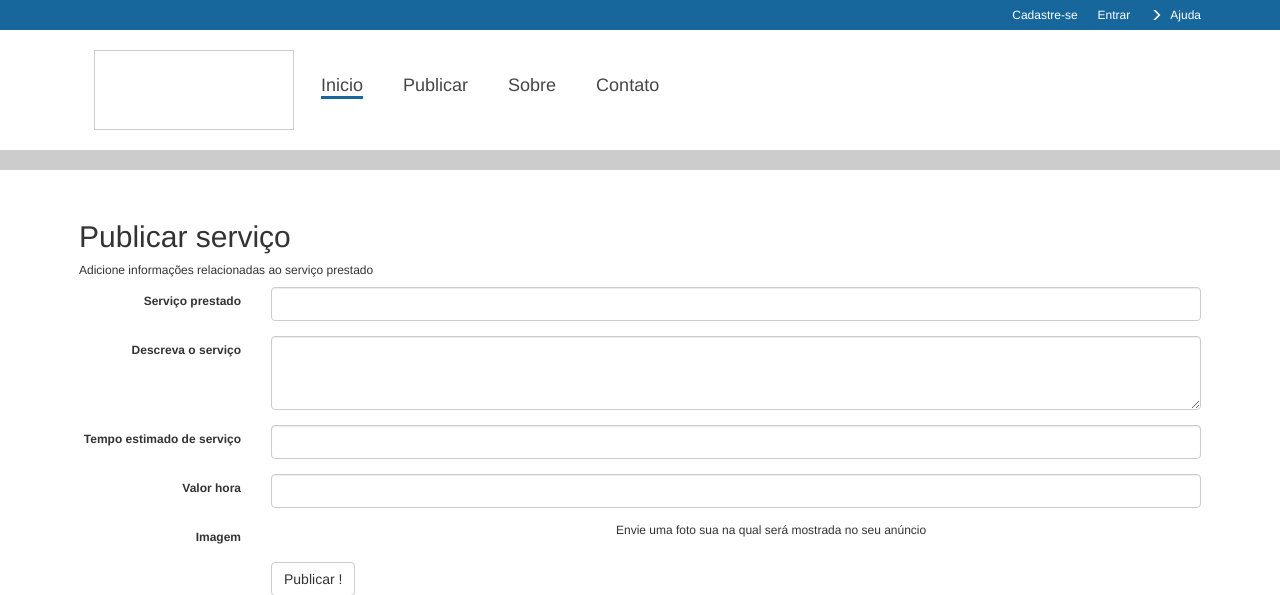
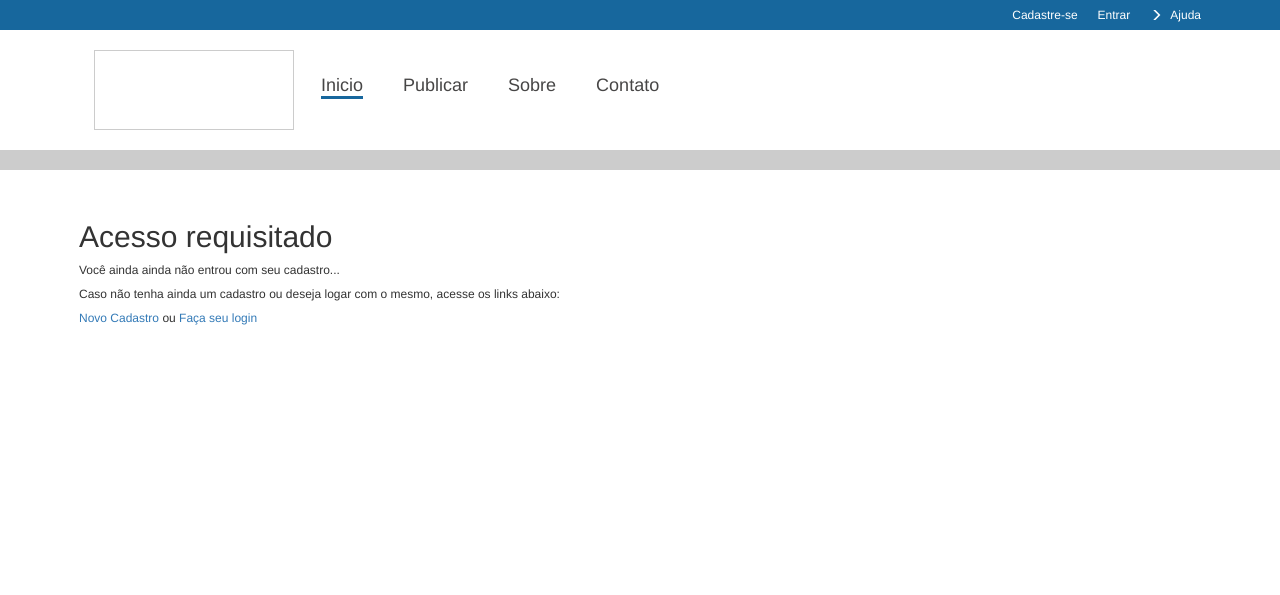
Before and after one commit to gcherubini/quebra_galho, a PHP site: page /novo_servico.php in a window 1280 px wide. Shown: the top 595 px of the page. Run offline with PHP 8.4, Linux system fonts and the light colour scheme.

Commit message:
adding some login arch

```diff
--- a/novo_servico.php
+++ b/novo_servico.php
@@ -1,3 +1,5 @@
+<?php  session_start(); ?>
+
 <!DOCTYPE html>
 <html lang="en">
   <head>
@@ -55,6 +57,11 @@
 
     <div class="container">
 
+<?php
+	if (isset($_SESSION['id_usuario'])) {
+   		// logged in
+ ?>
+
 
 		 <h2> Publicar serviço </h1>
 		 <p> Adicione informações relacionadas ao serviço prestado </p>
@@ -111,6 +118,12 @@
 
 		  </form>
 
+	<?php
+ 	} else {
+ 	  include("webparts/div_voce_precisa_se_logar.php");
+ 	}
+?>
+
     </div>
 
 
--- /dev/null
+++ b/webparts/div_voce_precisa_se_logar.php
@@ -0,0 +1,8 @@
+<div>
+ 	<h2> Acesso requisitado </h1>
+
+	<p> Você ainda ainda não entrou com seu cadastro... </p>
+	<p> Caso não tenha ainda um cadastro ou deseja logar com o mesmo, acesse os links abaixo: </p>
+	<a href="novo_usuario.php"> Novo Cadastro </a> ou
+	<a href="login.php"> Faça seu login </a>
+</div>
```
Also changed, not shown: backend/novo_usuario.php (+13 -1 lines).
